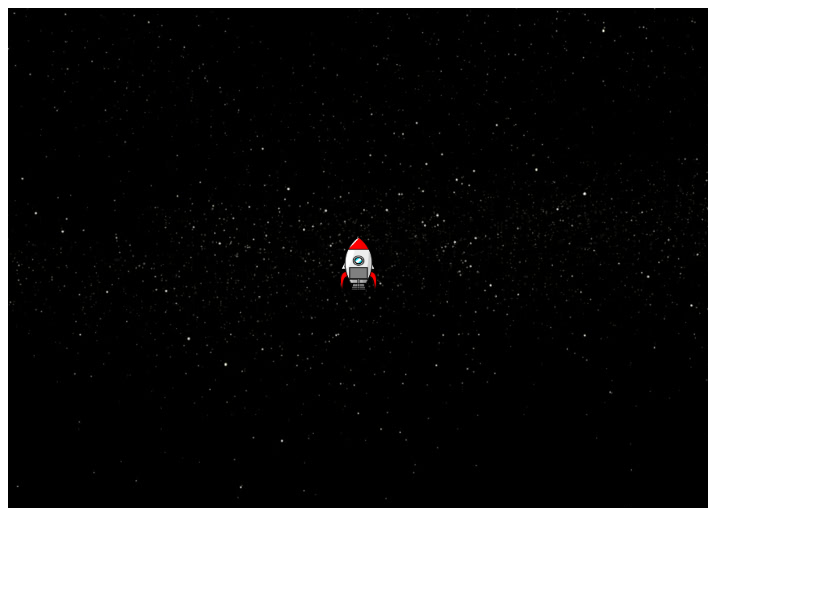
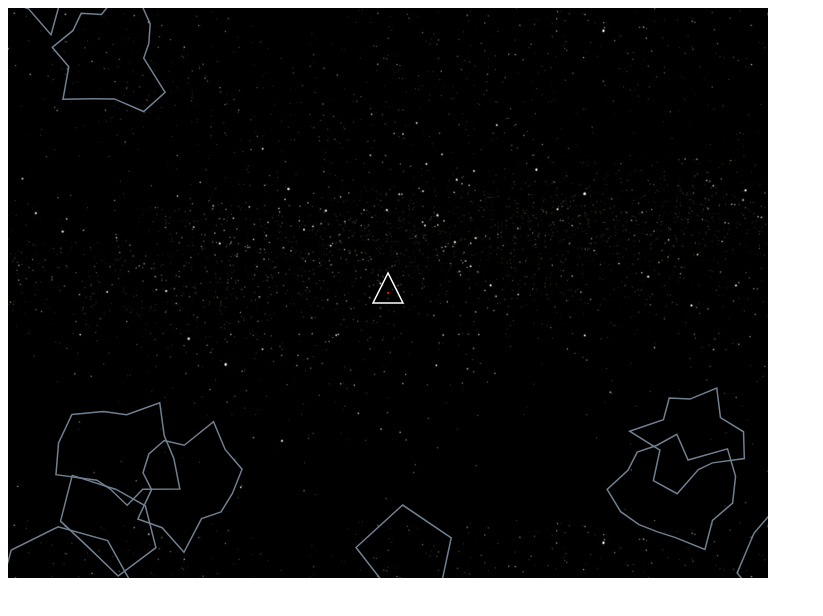
Before and after one commit to koffis/Asteroids1979, a plain HTML site: page game.html in a window 1280 px wide. Shown: the whole page, without its empty margins (0-823 px from the left). Drawn offline with Linux system fonts and the light colour scheme.

Commit message:
Make ship and simple asteroids

```diff
--- a/game.html
+++ b/game.html
@@ -6,8 +6,8 @@
     <title>Atari 1987</title>
 </head>
 <body>
-<div id="content">
-    <canvas id="canvas" width="700" height="500"></canvas>
+<div id="content" >
+    <canvas id="canvas" width="760" height="570"></canvas>
     <script type='text/jscript' src="script/game.js"></script>
 </div>
 </body>
--- a/script/game.js
+++ b/script/game.js
@@ -1,7 +1,15 @@
 const FPS = 30; // Frames Per Second
-        let SHIP_SIZE = 30; // ship size
-        let TURN_SPEED = 360; // turn speed per second(degrees)
-        const SHIP_THRUST = 5; // acceleration of the ship per second
+const FRICTION = 0.7;
+const ASTEROIDS_JAG = 0.4;
+const ASTEROIDS_NUM = 10; //starting number of asteroids
+const ASTEROIDS_SIZE = 100; // starting size of asteroid
+const ASTEROIDS_SPD = 50; // max starting speed of asteroid
+const ASTEROIDS_VERT = 10; // average number of vertices on each asteroid
+const SHIP_SIZE = 30; // ship size
+const SHIP_THRUST = 4; // acceleration of the ship per second
+const TURN_SPEED = 360; // turn speed per second(degrees)
+
+
 
 let canvas = document.getElementById('canvas');
 let ctx = canvas.getContext('2d');
@@ -24,14 +32,57 @@ const FPS = 30; // Frames Per Second
     }
 };
 
+// asteroids
+
+let asteroids = [];
+let newAsteroid = (x, y) => {
+    let asteroid = {
+        x: x,
+        y: y,
+        xv: Math.random() * ASTEROIDS_SPD / FPS * (Math.random() < 0.5 ? 1 : -1),
+        yv: Math.random() * ASTEROIDS_SPD / FPS * (Math.random() < 0.5 ? 1 : -1),
+        r: ASTEROIDS_SIZE / 2,
+        a: Math.random() * Math.PI * 2,
+        vert: Math.floor(Math.random() * (ASTEROIDS_VERT + 1) + ASTEROIDS_VERT / 2),
+        offs: []
+    };
+
+    // create the vertex offets array
+    for(let i = 0; i < asteroid.vert; i++) {
+        asteroid.offs.push(Math.random() * ASTEROIDS_JAG * 2 + 1 -ASTEROIDS_JAG);
+    }
+
+    return asteroid
+};
+
+let distBetweenPoints = (x1, y1, x2, y2) => {
+    return Math.sqrt(Math.pow(x2 - x1, 2) + Math.pow(y2 -y1, 2));
+};
+
+let createAsteroidsBelt = () => {
+    asteroids = [];
+    let x, y;
+    for (let i = 0; i < ASTEROIDS_NUM; i++) {
+        do {
+            x = Math.floor(Math.random() * canvas.width);
+            y = Math.floor(Math.random() * canvas.height);
+        } while (distBetweenPoints(ship.x, ship.y, x, y) < ASTEROIDS_SIZE * 2 + ship.r);
+        asteroids.push(newAsteroid(x, y))
+    }
+};
+createAsteroidsBelt();
+
 setInterval(update, 1000 / FPS);
+
+
+
 let keyDown = (ev) => {
     switch (ev.keyCode) {
         case 37:
             ship.rot = TURN_SPEED / 180 * Math.PI / FPS;
             break;
         case 38:
-                    ship.thrusting =  true;
+            ship.thrusting = true;
             break;
         case 39:
             ship.rot = -TURN_SPEED / 180 * Math.PI / FPS;
@@ -44,7 +95,7 @@ const FPS = 30; // Frames Per Second
             ship.rot = 0;
             break;
         case 38:
-                    ship.thrusting =  false;
+            ship.thrusting = false;
             break;
         case 39:
             ship.rot = 0;
@@ -52,17 +103,43 @@ const FPS = 30; // Frames Per Second
     }
 };
 
+
 document.addEventListener('keydown', keyDown);
 document.addEventListener('keyup', keyUp);
 
-        function update(){
-            ctx.fillStyle = ctx.createPattern(background, 'no-repeat');
+function update() {
+    ctx.fillStyle = ctx.createPattern(background, 'repeat-y');
     ctx.fillRect(0, 0, canvas.width, canvas.height);
 
-            if(ship.thrusting){
-                ship.thrust.x += SHIP_THRUST * Math.cos(ship.a)/ FPS;
-                ship.thrust.y -= SHIP_THRUST * Math.sin(ship.a)/ FPS;
+    if (ship.thrusting) {
+        ship.thrust.x += SHIP_THRUST * Math.cos(ship.a) / FPS;
+        ship.thrust.y -= SHIP_THRUST * Math.sin(ship.a) / FPS;
+
+        // draw the fire
+        ctx.fillStyle = 'red';
+        ctx.strokeStyle = 'yellow';
+        ctx.lineWidth = SHIP_SIZE / 10;
+        ctx.beginPath();
+        ctx.moveTo( // rear left
+            ship.x - ship.r * (2 / 3 * Math.cos(ship.a) + 0.5 * Math.sin(ship.a)),
+            ship.y + ship.r * (2 / 3 * Math.sin(ship.a) - 0.5 * Math.cos(ship.a))
+        );
+        ctx.lineTo( // rear behind the ship
+            ship.x - ship.r * 6 / 3 * Math.cos(ship.a),
+            ship.y + ship.r * 6 / 3 * Math.sin(ship.a)
+        );
+        ctx.lineTo(
+            ship.x - ship.r * (2 / 3 * Math.cos(ship.a) - 0.5 * Math.sin(ship.a)),
+            ship.y + ship.r * (2 / 3 * Math.sin(ship.a) + 0.5 * Math.cos(ship.a))
+        );
+        ctx.closePath();
+        ctx.fill();
+        ctx.stroke();
+    } else {
+        ship.thrust.x -= FRICTION * ship.thrust.x / FPS;
+        ship.thrust.y -= SHIP_THRUST * ship.thrust.y / FPS;
     }
+
 
     ctx.strokeStyle = 'white';
     ctx.lineWidth = SHIP_SIZE / 20;
@@ -82,10 +159,77 @@ const FPS = 30; // Frames Per Second
     ctx.closePath();
     ctx.stroke();
 
+    // draw the asteroids
+    ctx.strokeStyle = 'slategray';
+    ctx.lineWidth = SHIP_SIZE / 20;
+    let x, y, r, a, vert, offs;
+    for (let i = 0; i < asteroids.length; i++) {
+
+        //get the asteroids property
+        x = asteroids[i].x;
+        y = asteroids[i].y;
+        r = asteroids[i].r;
+        a = asteroids[i].a;
+        vert = asteroids[i].vert;
+        offs = asteroids[i].offs;
+        // draw a path
+        ctx.beginPath();
+        ctx.moveTo(
+            x + r * offs[0] * Math.cos(a),
+            y + r * offs[0] * Math.sin(a)
+        );
+
+        //draw the polygon
+        for (let j = 1; j < vert; j++) {
+            ctx.lineTo(
+                x + r * offs[j] * Math.cos(a + j * Math.PI * 2 / vert),
+                y + r * offs[j] * Math.sin(a + j * Math.PI * 2 / vert)
+            );
+        }
+        ctx.closePath();
+        ctx.stroke();
+
+        //move the asteroid
+
+        asteroids[i].x += asteroids[i].xv;
+        asteroids[i].y += asteroids[i].yv;
+
+        //handle edge of screen
+        if(asteroids[i].x < 0 - asteroids[i].r) {
+            asteroids[i].x = canvas.width + asteroids[i].r;
+        } else if(asteroids[i].x > canvas.width + asteroids[i].r){
+            asteroids[i].x = 0 - asteroids[i].r
+        }
+
+        if(asteroids[i].y < 0 - asteroids[i].r) {
+            asteroids[i].y = canvas.height + asteroids[i].r;
+        } else if(asteroids[i].y > canvas.height + asteroids[i].r){
+            asteroids[i].y = 0 - asteroids[i].r
+        }
+    }
+
+    //rotate ship
     ship.a += ship.rot;
 
+    //move the ship
     ship.x += ship.thrust.x;
     ship.y += ship.thrust.y;
 
-            ctx.drawImage(shipBody, ship.x - 18, ship.y - 21, 37, 55);
+    //handle edge of screen
+    if (ship.x < 0 - ship.r) {
+        ship.x = canvas.width + ship.r;
+    } else if (ship.x > canvas.width + ship.r) {
+        ship.x = 0 - ship.r
     }
+
+    if (ship.y < 0 - ship.r) {
+        ship.y = canvas.height + ship.r;
+    } else if (ship.y > canvas.height + ship.r) {
+        ship.y = 0 - ship.r
+    }
+
+    // ship body
+    //ctx.drawImage(shipBody, ship.x -1, ship.y -1, 37, 55);
+    ctx.fillStyle = 'red';
+    ctx.fillRect(ship.x - 1, ship.y - 1, 2, 2)
+}
```
Lines whose indentation alone changed are shown as unchanged.
